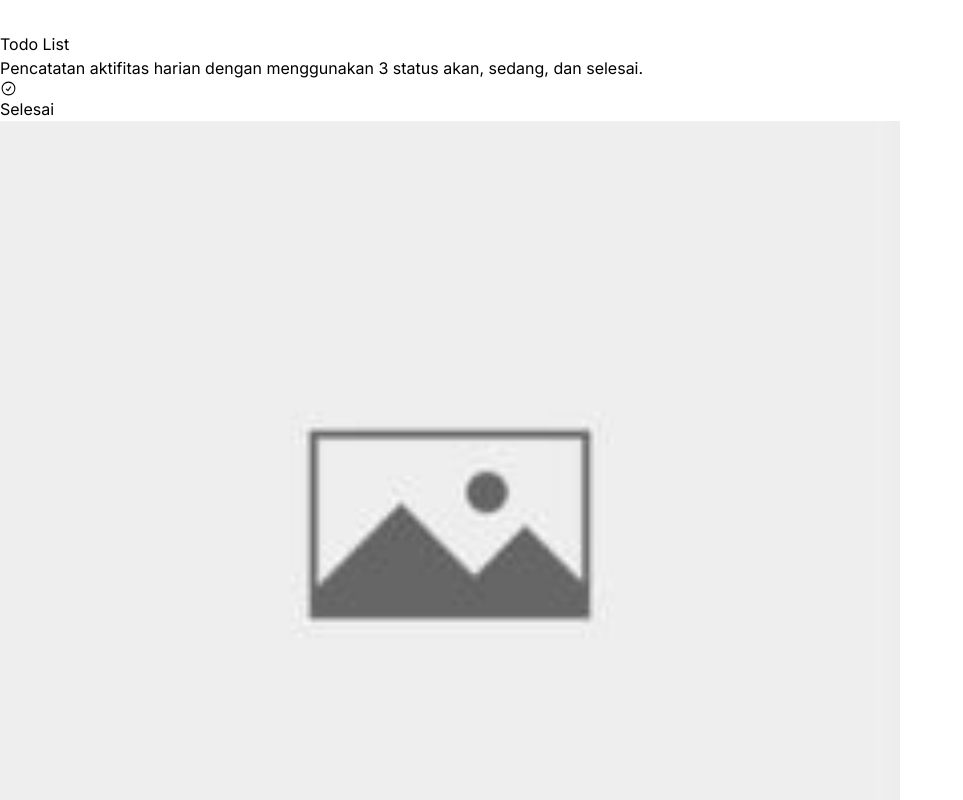
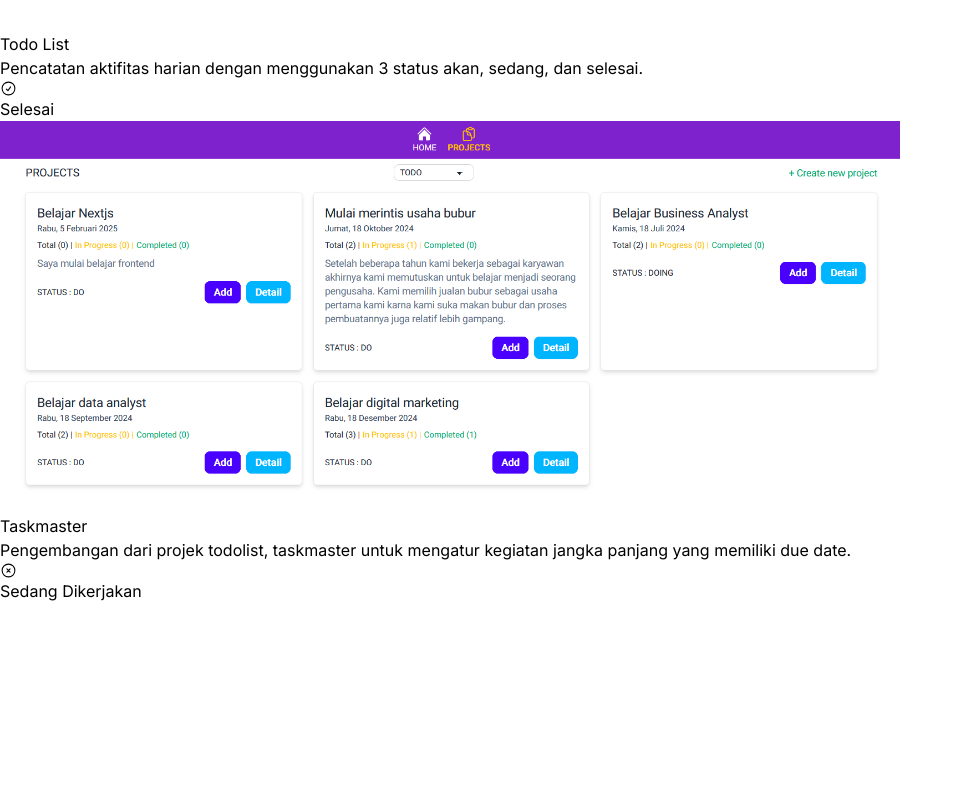
Before and after one commit to muhkhr-tech/portfolio, a Next.js app: page /projects in a window 1280 px wide. Shown: the part 880-1680 px from the top of the page, without its empty margins (0-963 px from the left). After the commit the page ends 1483 px from the top, so only its background shows below. Built offline with nearby package versions, Linux system fonts and the light colour scheme.

Commit message:
add thumbnail taskmaster project

```diff
--- a/app/projects/page.tsx
+++ b/app/projects/page.tsx
@@ -52,7 +52,7 @@ export default function ProjectsPage() {
           <div className="card card-compact border rounded-lg w-full bg-base-100 shadow-md">
             <figure>
               <Image
-                src="/no-image.jpg"
+                src="/projects-taskmaster.png"
                 width={900}
                 height={300}
                 alt="TaskMaster App"
```
Also changed, not shown: public/projects-taskmaster.png (added).
